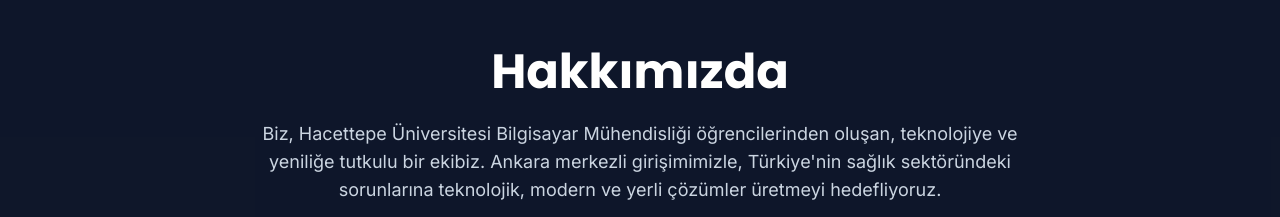
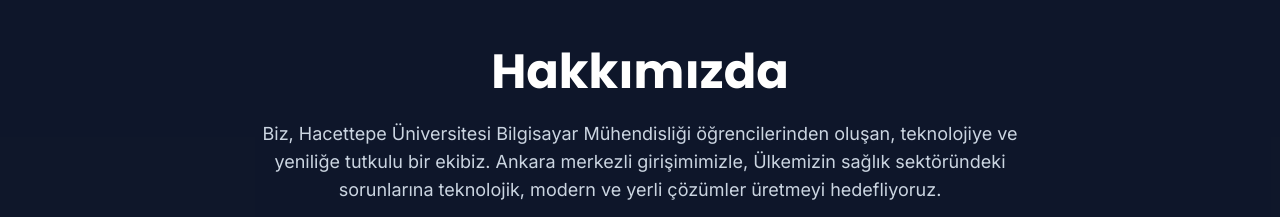
Before and after one commit to enisba/techtoken, a plain HTML site: page index.html in a window 1280 px wide. Shown: the part 880-1097 px from the top of the page. Drawn offline with nearby package versions, Linux system fonts and the light colour scheme.

Commit message:
small fix

```diff
--- a/index.html
+++ b/index.html
@@ -180,7 +180,7 @@ body.menu-open {
                 <div class="max-w-3xl mx-auto text-center scroll-reveal">
                     <h2 class="text-3xl lg:text-5xl font-bold text-white mb-6">Hakkımızda</h2>
                     <p class="text-lg text-slate-300 mb-4">
-                        Biz, Hacettepe Üniversitesi Bilgisayar Mühendisliği öğrencilerinden oluşan, teknolojiye ve yeniliğe tutkulu bir ekibiz. Ankara merkezli girişimimizle, Türkiye'nin sağlık sektöründeki sorunlarına teknolojik, modern ve yerli çözümler üretmeyi hedefliyoruz.
+                        Biz, Hacettepe Üniversitesi Bilgisayar Mühendisliği öğrencilerinden oluşan, teknolojiye ve yeniliğe tutkulu bir ekibiz. Ankara merkezli girişimimizle, Ülkemizin sağlık sektöründeki sorunlarına teknolojik, modern ve yerli çözümler üretmeyi hedefliyoruz.
                     </p>
                     <p class="text-lg text-slate-300">
                         Vizyonumuz, yapay zekanın gücünü kullanarak sağlık hizmetlerini hem hastalar hem de kurumlar için daha verimli, erişilebilir ve güvenilir hale getirmektir.
```
